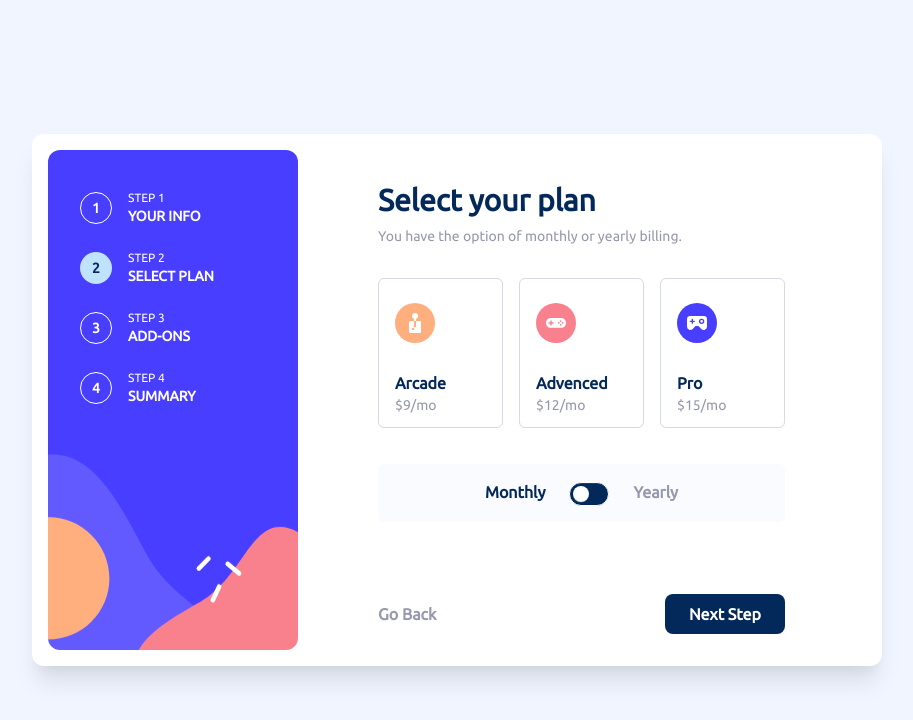
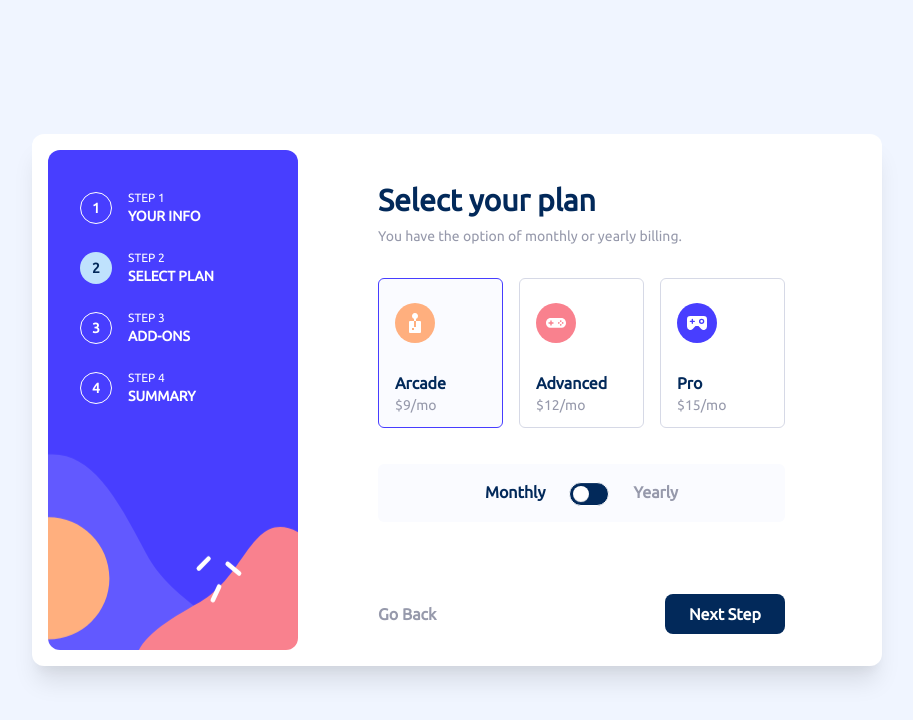
Before and after one commit to chanwinharold/multi-step-form-main, a React (Vite) app in the folder frontend/: page /plan in a window 1280 px wide. Shown: the top 720 px of the page, without its empty margins (183-1096 px from the left). Built offline with nearby package versions, Linux system fonts and the light colour scheme.

Commit message:
Plan page states management

```diff
--- a/frontend/src/App.jsx
+++ b/frontend/src/App.jsx
@@ -2,6 +2,7 @@ import "./assets/styles/style.css";
 import Info from "./components/Info/Info";
 import Sidebar from "./components/Sidebar/Sidebar";
 import Plan from "./components/Plan/Plan";
+import Addon from "./components/Addon/Addon";
 
 import AllInfoContext from "./contexts/AllInfoContext";
 import { useState, useEffect } from "react";
@@ -21,6 +22,10 @@ const router = createBrowserRouter([
       {
         path: "/plan",
         element: <Plan />,
+      },
+      {
+        path: "/addon",
+        element: <Addon />
       }
     ]
   }
@@ -39,11 +44,7 @@ function App() {
   const [personalInfo, setPersonalInfo] = useState(null);
   useEffect(() => {
     if (personalInfo) {
-      alert(`
-        Name : ${personalInfo.name}
-        Email : ${personalInfo.email}
-        Tel : ${personalInfo.tel}
-      `);
+      console.log(personalInfo);
     }
   }, [personalInfo]);
   return (
--- a/frontend/src/assets/styles/style.css
+++ b/frontend/src/assets/styles/style.css
@@ -38,7 +38,6 @@
     }
 
     body {
-        max-width: 1440px;
         min-height: 100vh;
         background-color: var(--color-neutral-blue-100);
     }
--- /dev/null
+++ b/frontend/src/components/Addon/Addon.jsx
@@ -0,0 +1,9 @@
+import React from 'react'
+
+function Addon() {
+  return (
+    <section className='section-three'>Addon</section>
+  )
+}
+
+export default Addon;
--- a/frontend/src/components/Plan/Plan.jsx
+++ b/frontend/src/components/Plan/Plan.jsx
@@ -1,8 +1,9 @@
-import React, { useState } from "react";
-import { Link } from "react-router";
+import React, { useState, useContext } from "react";
+import { Link, useNavigate } from "react-router";
+import AllInfoContext from "../../contexts/AllInfoContext";
 
 import iconArcade from "../../assets/images/icon-arcade.svg";
-import iconAdvenced from "../../assets/images/icon-advanced.svg";
+import iconAdvanced from "../../assets/images/icon-advanced.svg";
 import iconPro from "../../assets/images/icon-pro.svg";
 
 function Plan() {
@@ -13,9 +14,9 @@ function Plan() {
       imageUrl: iconArcade,
     },
     {
-      title: "Advenced",
+      title: "Advanced",
       price: 12,
-      imageUrl: iconAdvenced,
+      imageUrl: iconAdvanced,
     },
     {
       title: "Pro",
@@ -25,6 +26,21 @@ function Plan() {
   ];
 
   const [checked, setChecked] = useState(false);
+  const [plan, setPlan] = useState(Plans[0]);
+  const [_, setPersonalInfo] = useContext(AllInfoContext);
+  const Navigate = useNavigate()
+
+  const handleSubmit = (e) => {
+    e.preventDefault()
+    setPersonalInfo(prevState => (
+      {
+        ...prevState,
+        "plan_option" : plan,
+        "period_billing" : checked ? "Yearly" : "Monthly"
+      }
+    ));
+    Navigate("/addon");
+  }
 
   return (
     <section className="section-two px-16 pt-6 pb-4 flex flex-col gap-8">
@@ -36,15 +52,17 @@ function Plan() {
           You have the option of monthly or yearly billing.
         </p>
       </header>
-      <form noValidate={true} className="h-full grid">
+      <form onSubmit={handleSubmit} noValidate={true} className="h-full grid">
         <fieldset className="flex gap-4">
           <legend className="not-visible">Plan options</legend>
           {Plans.map((plan) => (
             <Formula
               key={plan.title}
+              plan_={plan}
               title={plan.title}
               price={plan.price}
               imgUrl={plan.imageUrl}
+              setter={setPlan}
             />
           ))}
         </fieldset>
@@ -52,9 +70,7 @@ function Plan() {
           <legend className="not-visible">Period billing choice</legend>
           <strong
             onClick={() => setChecked(false)}
-            className={`cursor-pointer ${
-              !checked ? "text-primary-blue-950" : "text-neutral-grey-500"
-            }`}
+            className={`cursor-pointer ${!checked ? "text-primary-blue-950" : "text-neutral-grey-500"}`}
           >
             Monthly
           </strong>
@@ -93,7 +109,7 @@ function Plan() {
 
 export default Plan;
 
-const Formula = ({ title, price, imgUrl }) => {
+const Formula = ({ plan_, title, price, imgUrl, setter }) => {
   return (
     <label
       className="w-[125px] h-[150px] grid justify-between px-4 pt-6 pb-3 rounded-md cursor-pointer transition-all duration-300"
@@ -104,6 +120,8 @@ const Formula = ({ title, price, imgUrl }) => {
         type="radio"
         name={"plan"}
         value={title}
+        defaultChecked={title==="Arcade"}
+        onChange={() => setter(plan_)}
         id={title}
       />
       <img src={imgUrl} alt={title} />
```
